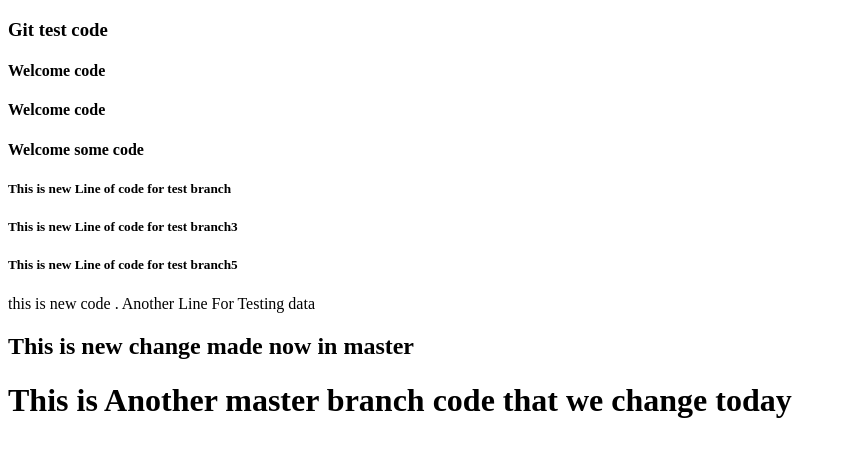
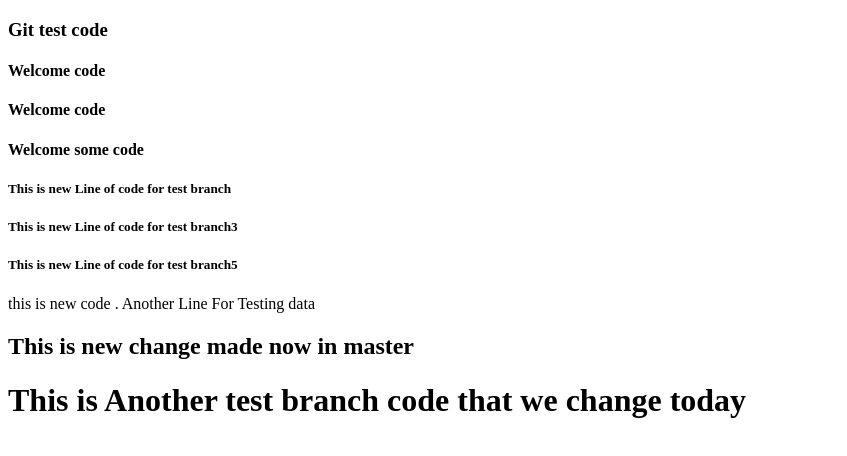
Before and after one commit to Yugal12345/test, a plain HTML site: page index.html in a window 1280 px wide. Shown: the whole page, without its empty margins (0-847 px from the left). Drawn offline with Linux system fonts and the light colour scheme.

Commit message:
Update index.html

```diff
--- a/index.html
+++ b/index.html
@@ -18,7 +18,7 @@
     <h5>This is new Line of code for test branch5</h5>
     this is new code . Another Line For Testing data
     <h2>This is new change made now in master</h2>
-    <h1>This is Another master branch code that we change today</h1>
+    <h1>This is Another test branch code that we change today</h1>
 </body>
 
 </html>
```
